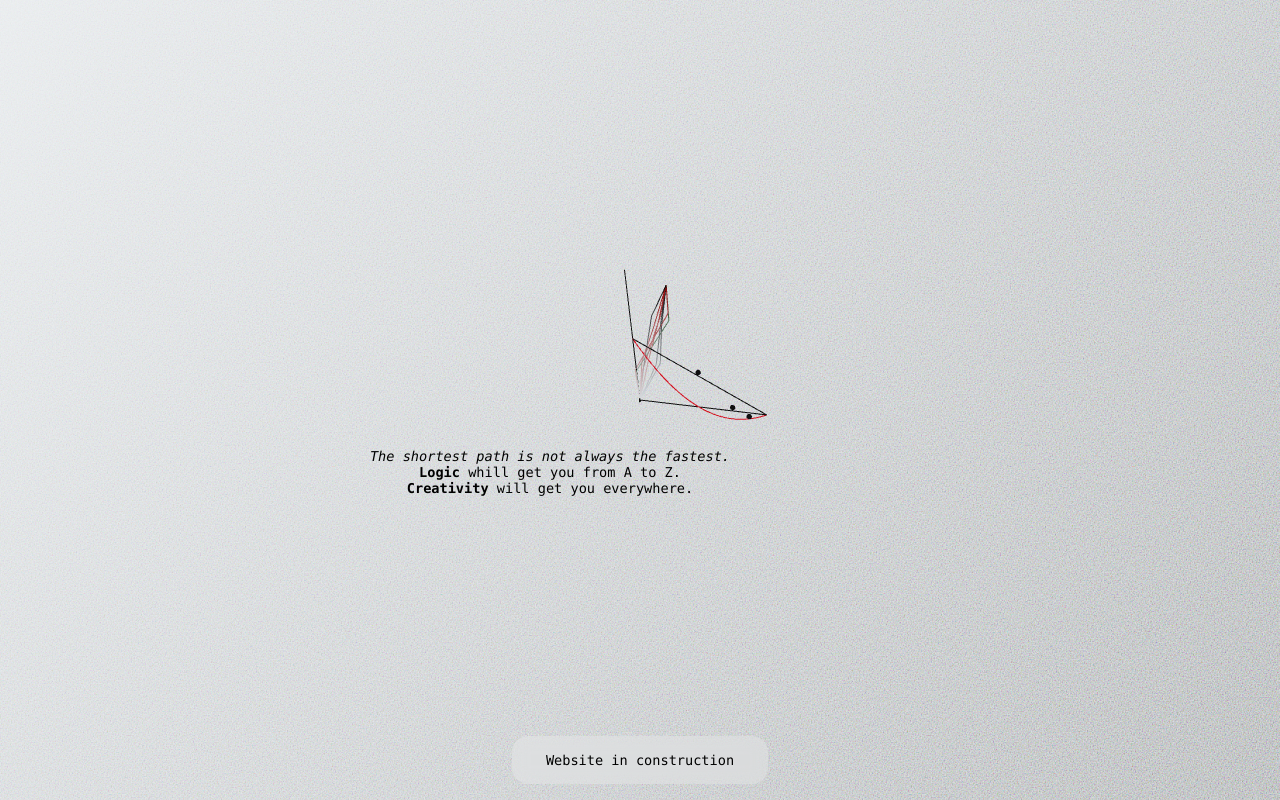
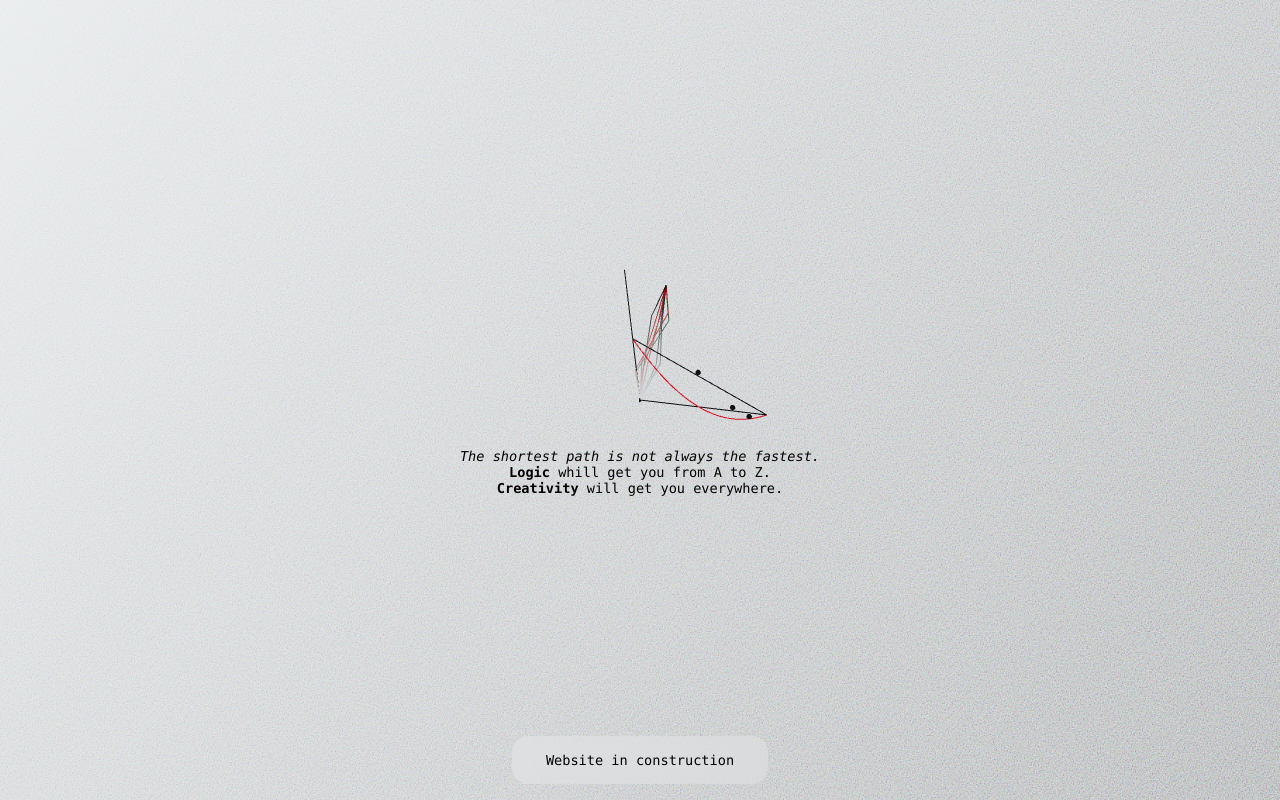
Before and after one commit to clementpoiret/website, a Next.js app: page / in a window 1280 px wide. Built offline with nearby package versions, Linux system fonts and the light colour scheme; no server answers.

Commit message:
💄 Fix quote

```diff
--- a/src/components/background.module.scss
+++ b/src/components/background.module.scss
@@ -9,8 +9,9 @@
 
 .quote {
   position: absolute;
-  top: 56vh;
-  width: 100%;
+  top: 56%;
+  left: 50%;
+  transform: translateX(-50%);
   text-align: center;
   z-index: 42;
   display: block;
```
